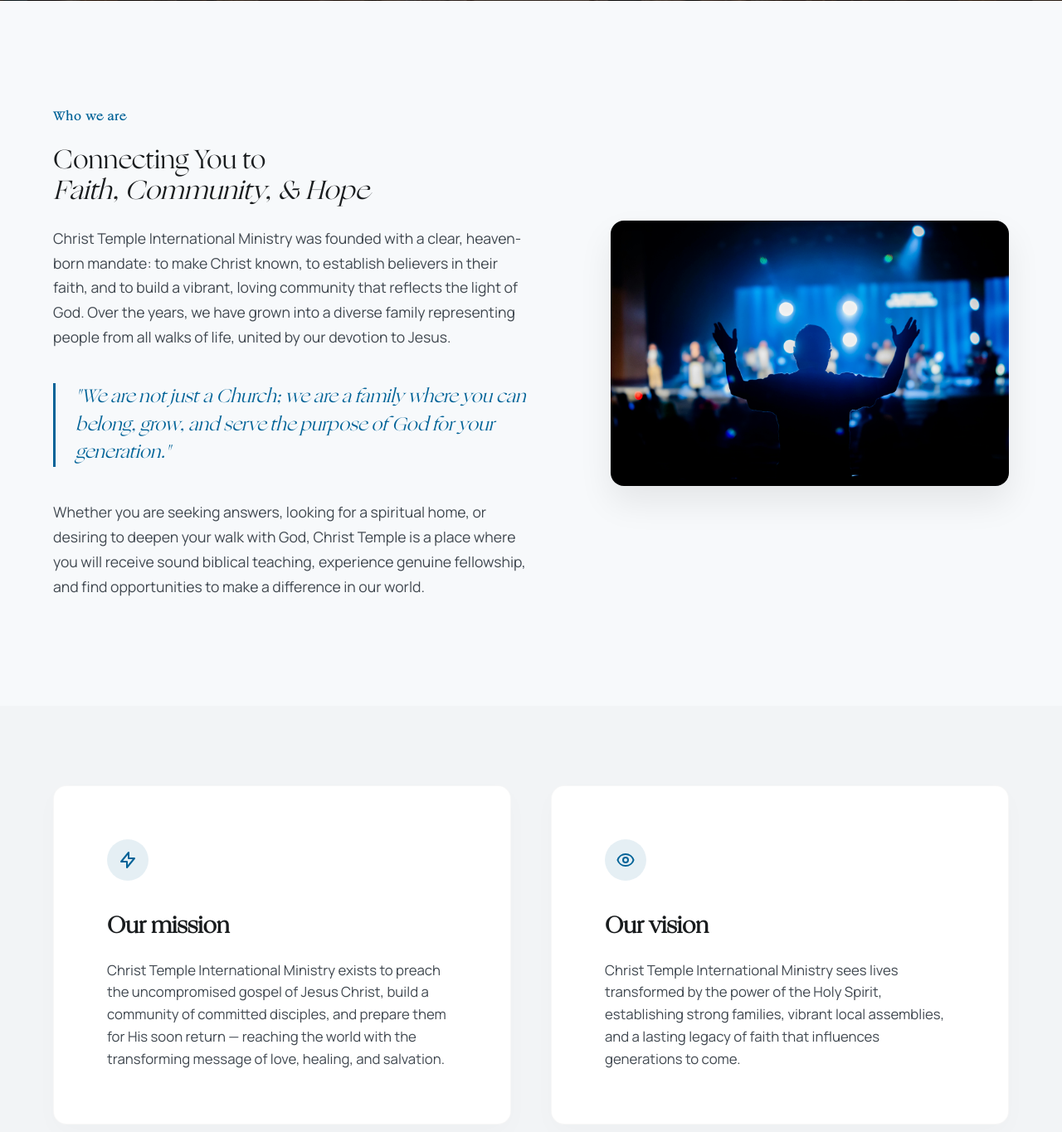
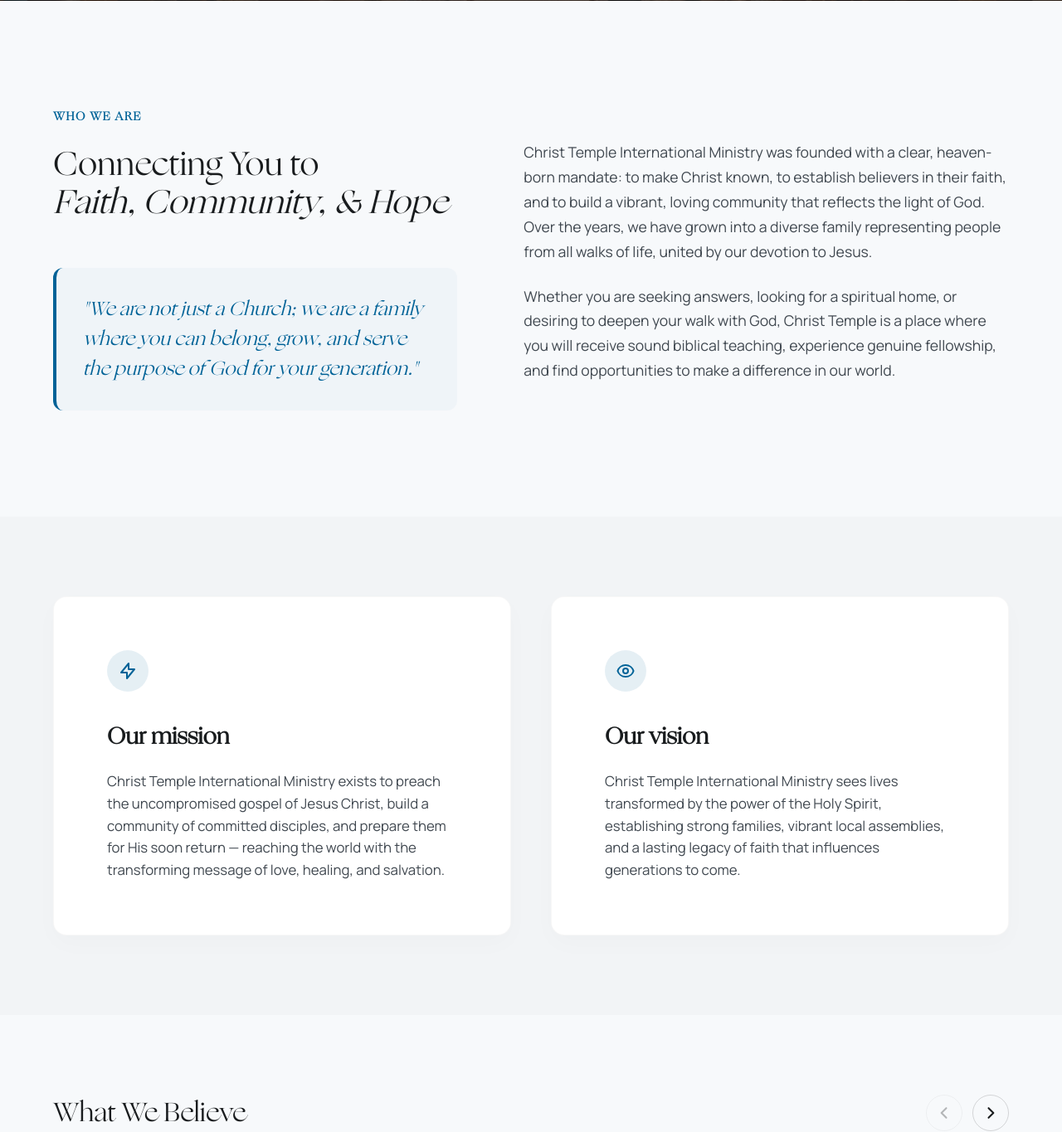
Before and after one commit to Nosa116/CTIM-WEB, a PHP site: page /about.html in a window 1280 px wide. Shown: the part 562-1927 px from the top of the page at 83% size. Run offline with PHP 8.4, Linux system fonts and the light colour scheme; some web fonts are replaced.

Commit message:
refactor: restructure story section layout and add centralized site stylesheet

```diff
--- a/about.html
+++ b/about.html
@@ -59,30 +59,29 @@
     <!-- Story Section -->
     <section class="story-section">
         <div class="story-container">
-            <div class="story-content">
+            <div class="story-left">
                 <span class="story-tag">Who we are</span>
                 <h2 class="story-title">
                     Connecting You to <br>
                     <span class="serif-italic">Faith, Community, & Hope</span>
                 </h2>
+                <blockquote class="story-highlight">
+                    "We are not just a Church; we are a family where you can belong, grow, and serve the purpose of God
+                    for your generation."
+                </blockquote>
+            </div>
+            <div class="story-right">
                 <p class="story-text">
                     Christ Temple International Ministry was founded with a clear, heaven-born mandate: to make Christ
                     known, to establish believers in their faith, and to build a vibrant, loving community that reflects
                     the light of God. Over the years, we have grown into a diverse family representing people from all
                     walks of life, united by our devotion to Jesus.
                 </p>
-                <p class="story-highlight">
-                    "We are not just a Church; we are a family where you can belong, grow, and serve the purpose of God
-                    for your generation."
-                </p>
                 <p class="story-text">
                     Whether you are seeking answers, looking for a spiritual home, or desiring to deepen your walk with
                     God, Christ Temple is a place where you will receive sound biblical teaching, experience genuine
                     fellowship, and find opportunities to make a difference in our world.
                 </p>
-            </div>
-            <div class="story-image-wrapper">
-                <img src="assets/images/pexels-caleboquendo-34612562.jpg" alt="CTIM Worship Sanctuary">
             </div>
         </div>
     </section>
--- a/assets/css/style.css
+++ b/assets/css/style.css
@@ -2342,30 +2342,37 @@ body.menu-open .nav-backdrop {
 }
 
 .story-container {
-    max-width: 1400px;
+    max-width: 1200px;
     margin: 0 auto;
     display: grid;
-    grid-template-columns: 1.2fr 1fr;
-    gap: 6rem;
-    align-items: center;
-}
-
-.story-content {
+    grid-template-columns: 1fr 1.2fr;
+    gap: 5rem;
+    align-items: start;
+}
+
+.story-left {
     display: flex;
     flex-direction: column;
     gap: 1.5rem;
+}
+
+.story-right {
+    display: flex;
+    flex-direction: column;
+    gap: 1.5rem;
+    margin-top: 2.5rem;
 }
 
 .story-tag {
     font-size: 0.9rem;
     font-weight: 700;
     color: var(--primary);
-
     letter-spacing: 0.1em;
+    text-transform: uppercase;
 }
 
 .story-title {
-    font-size: 2rem;
+    font-size: 2.5rem;
     line-height: 1.15;
     font-weight: 500;
     color: var(--text-dark);
@@ -2385,26 +2392,30 @@ body.menu-open .nav-backdrop {
 .story-highlight {
     font-family: var(--font-ogg);
     font-style: italic;
-    font-size: 1.4rem;
-    line-height: 1.5;
+    font-size: 1.45rem;
+    line-height: 1.55;
     color: var(--primary);
-    border-left: 3px solid var(--primary);
-    padding-left: 1.5rem;
-    margin: 1rem 0;
-}
-
-.story-image-wrapper {
-    position: relative;
-    border-radius: 16px;
-    overflow: hidden;
-    box-shadow: 0 20px 40px rgba(0, 0, 0, 0.08);
-}
-
-.story-image-wrapper img {
-    width: 100%;
-    height: auto;
-    display: block;
-    object-fit: cover;
+    background-color: rgba(0, 98, 151, 0.03);
+    border-left: 4px solid var(--primary);
+    border-radius: 12px;
+    padding: 2rem;
+    margin-top: 2rem;
+}
+
+@media (max-width: 900px) {
+    .story-container {
+        grid-template-columns: 1fr;
+        gap: 3rem;
+    }
+
+    .story-right {
+        margin-top: 0;
+    }
+
+    .story-highlight {
+        font-size: 1.3rem;
+        padding: 1.5rem;
+    }
 }
 
 /* Mission & Vision cards */
```
